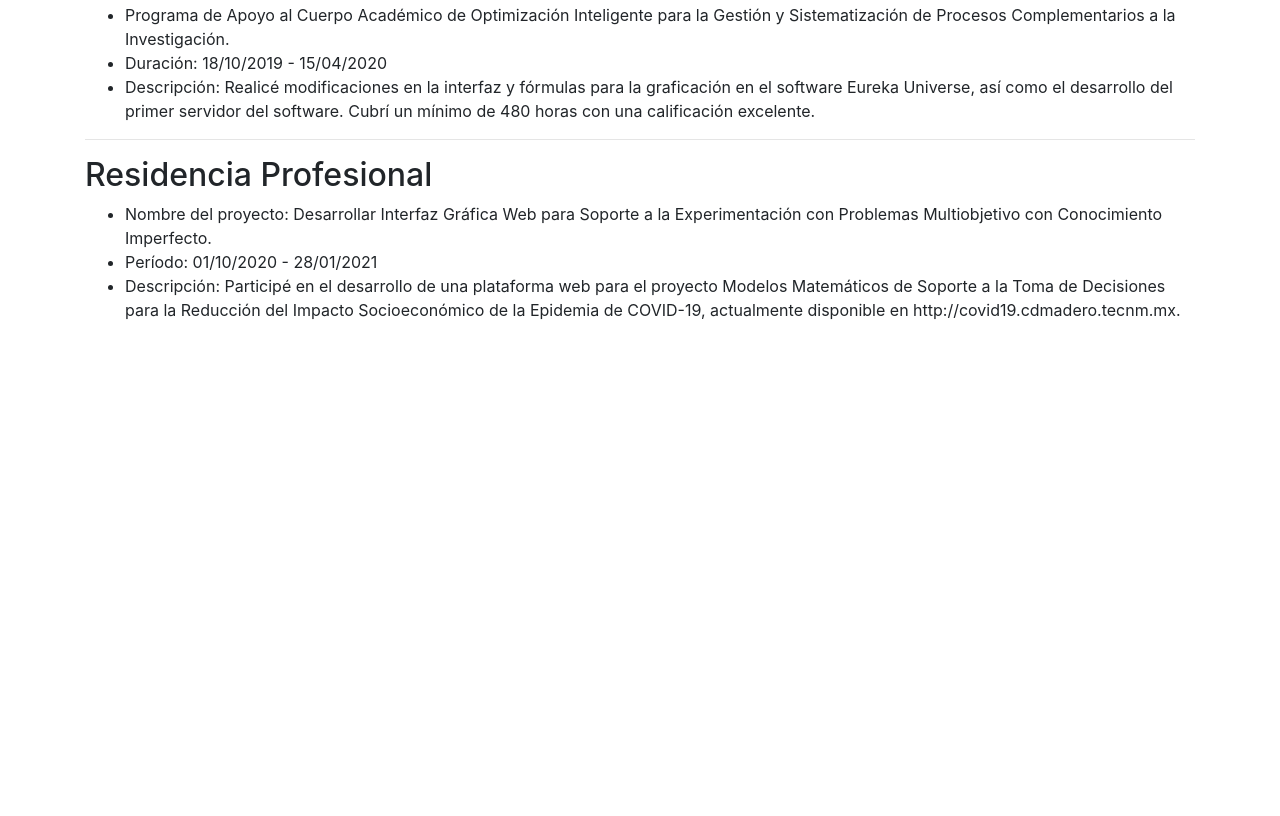
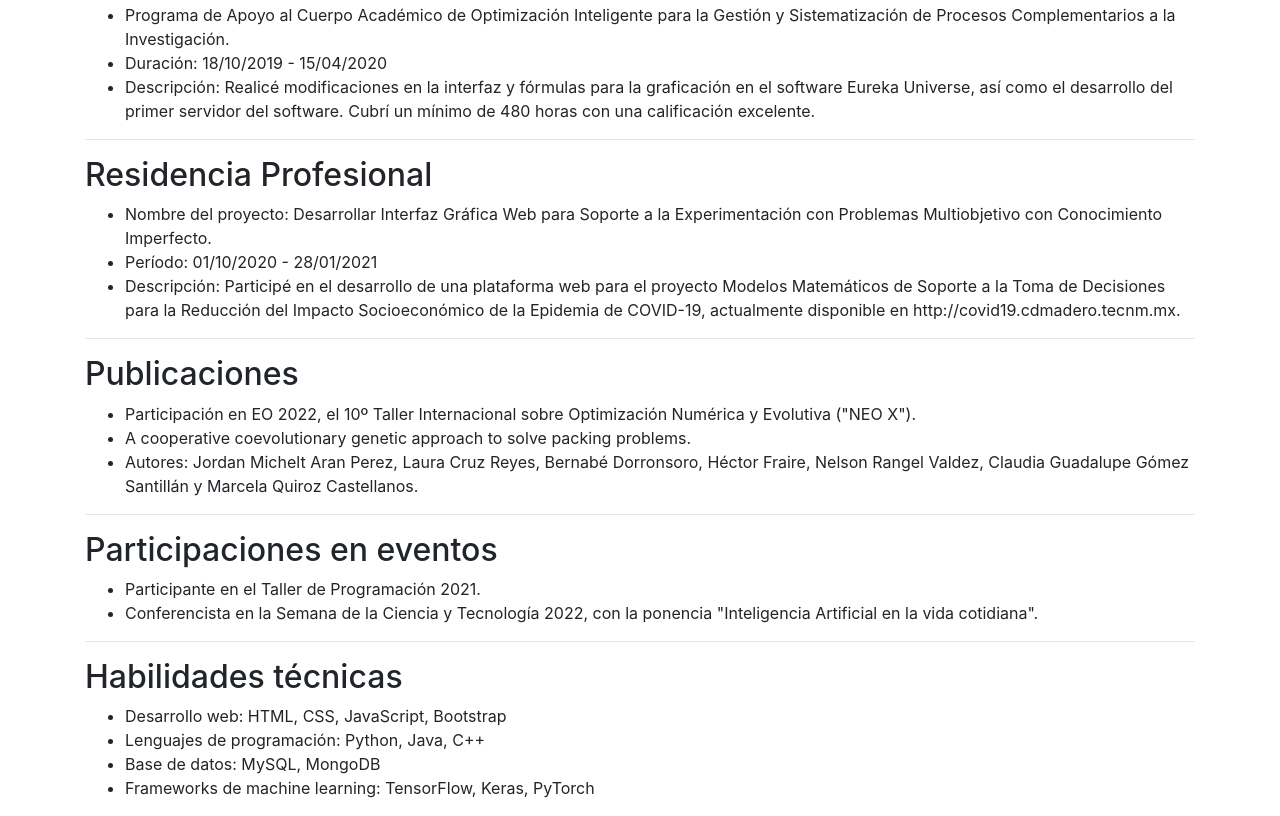
Before and after one commit to cxaran/cxaran.github.io, a plain HTML site: page index.html in a window 1280 px wide. Shown: the part 1039-1855 px from the top of the page. Before the commit the page ends 1377 px from the top, so only its background shows below. Drawn offline with nearby package versions, Linux system fonts and the light colour scheme.

Commit message:
Provicional

```diff
--- a/index.html
+++ b/index.html
@@ -28,7 +28,6 @@
                 <hr>
 
                 <h2>Experiencia laboral</h2>
-
                 <h3>Prointernet</h3>
                 <h4>Programador</h4>
                 <h5>Marzo 2020 - Junio 2021</h5>
@@ -74,11 +73,36 @@
                     <li>Descripción: Participé en el desarrollo de una plataforma web para el proyecto Modelos Matemáticos de Soporte a la Toma de Decisiones para la Reducción del Impacto Socioeconómico de la Epidemia de COVID-19, actualmente disponible en http://covid19.cdmadero.tecnm.mx.</li>
                 </ul>
 
-                <!-- Agrega más secciones aquí de la misma forma -->
+                <hr>
+
+                <h2>Publicaciones</h2>
+                <ul>
+                    <li>Participación en EO 2022, el 10º Taller Internacional sobre Optimización Numérica y Evolutiva ("NEO X").</li>
+                    <li>A cooperative coevolutionary genetic approach to solve packing problems.</li>
+                    <li>Autores: Jordan Michelt Aran Perez, Laura Cruz Reyes, Bernabé Dorronsoro, Héctor Fraire, Nelson Rangel Valdez, Claudia Guadalupe Gómez Santillán y Marcela Quiroz Castellanos.</li>
+                </ul>
+
+                <hr>
+
+                <h2>Participaciones en eventos</h2>
+                <ul>
+                    <li>Participante en el Taller de Programación 2021.</li>
+                    <li>Conferencista en la Semana de la Ciencia y Tecnología 2022, con la ponencia "Inteligencia Artificial en la vida cotidiana".</li>
+                </ul>
+
+                <hr>
+
+                <h2>Habilidades técnicas</h2>
+                <ul>
+                    <li>Desarrollo web: HTML, CSS, JavaScript, Bootstrap</li>
+                    <li>Lenguajes de programación: Python, Java, C++</li>
+                    <li>Base de datos: MySQL, MongoDB</li>
+                    <li>Frameworks de machine learning: TensorFlow, Keras, PyTorch</li>
+                </ul>
 
             </div>
         </div>
     </div>
 </body>
 
-</html>
+                                                                        </html>
```
